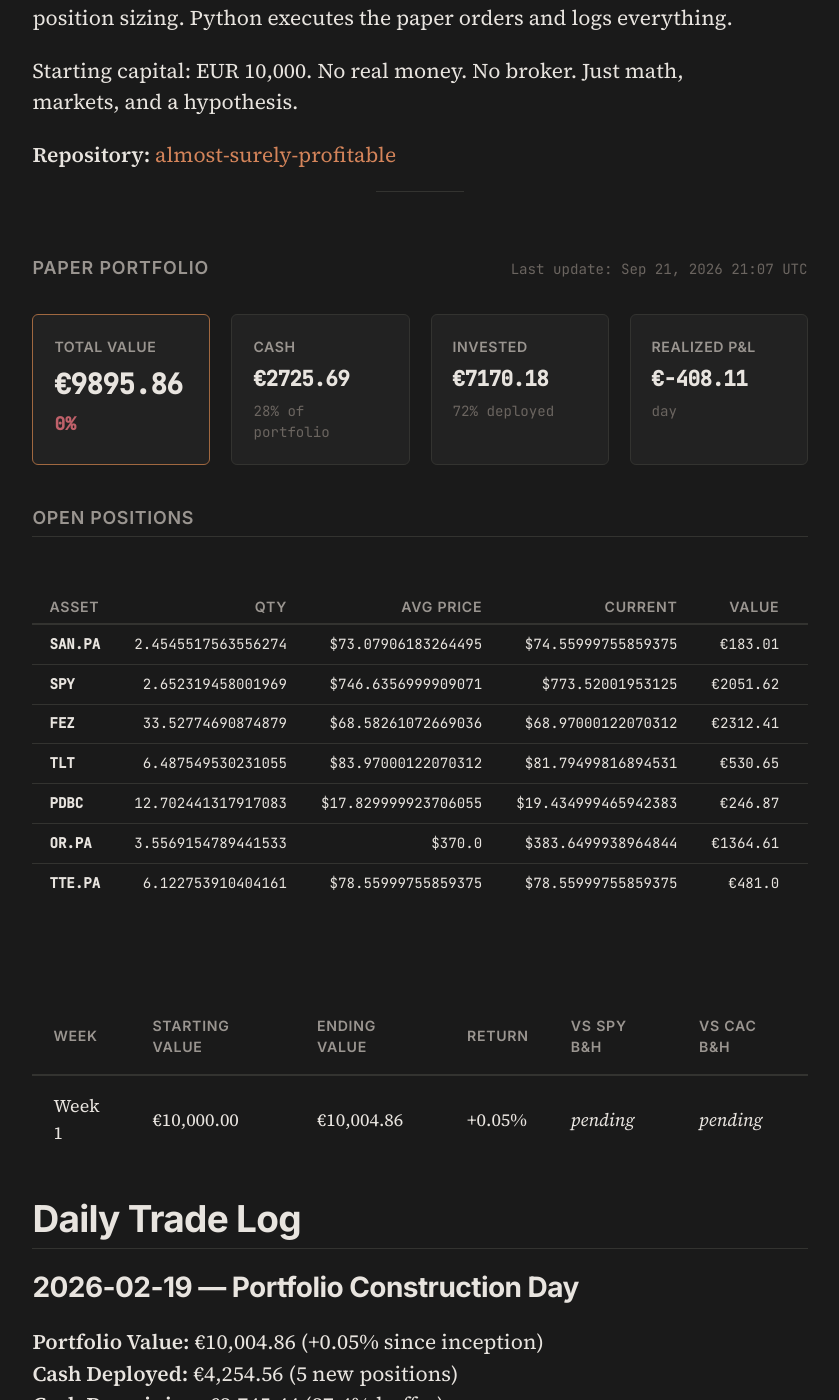
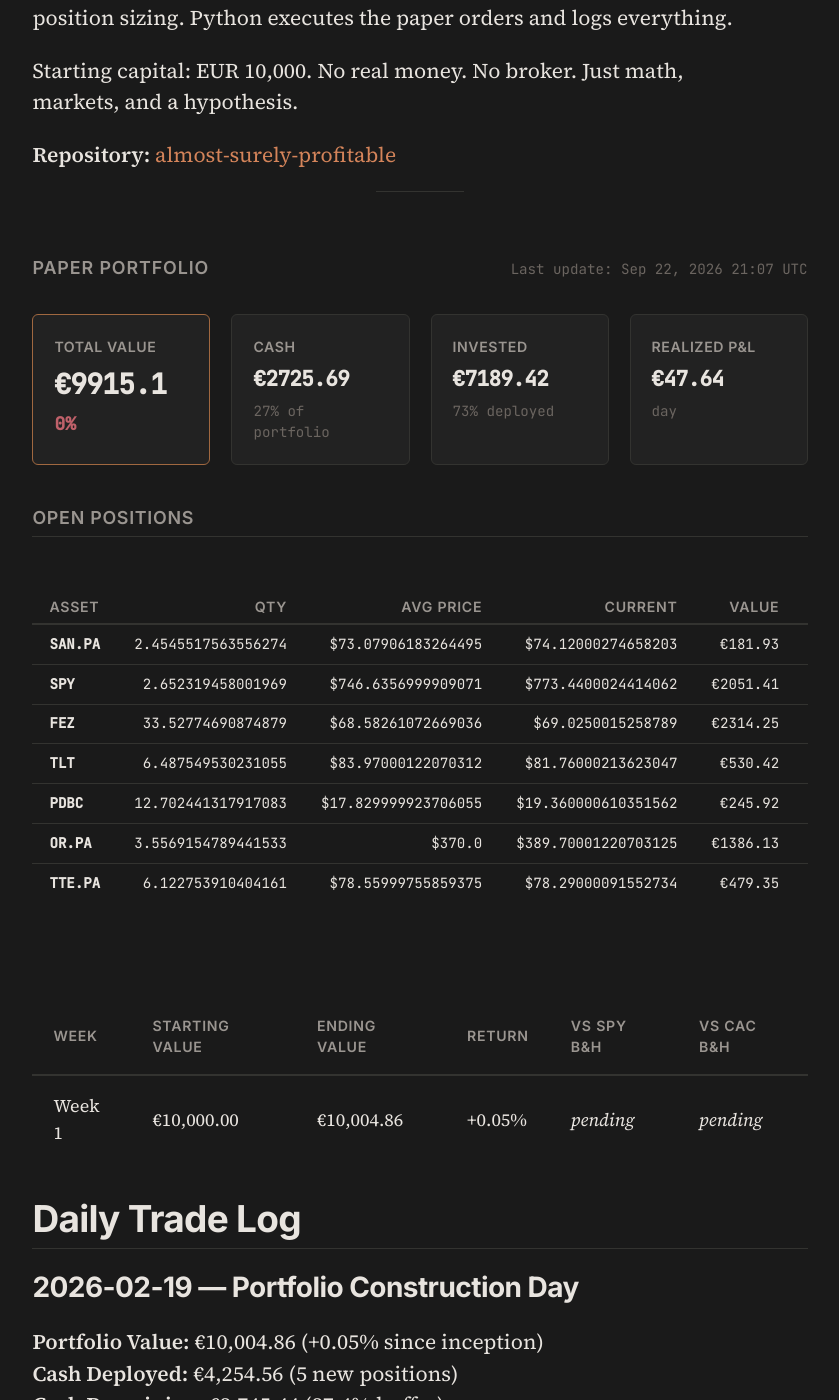
Before and after one commit to Alm0stSurely/alm0stsurely.github.io, a Jekyll site: the page built from trading.md, in a window 1280 px wide and 1400 px high, scrolled down 854 px. Shown: the whole window, without its empty margins (220-1059 px from the left). Built offline with Jekyll 4.4.1, drawn with Linux system fonts in a browser that asks for light colours.

```diff
--- a/_data/portfolio.json
+++ b/_data/portfolio.json
@@ -1,72 +1,72 @@
 {
  "cash": 2725.686682768254,
- "total_realized_pnl": -408.11432713993,
+ "total_realized_pnl": 47.642115472137135,
  "positions": [
   {
    "ticker": "SAN.PA",
    "quantity": 2.4545517563556274,
    "avg_price": 73.07906183264495,
-   "current_price": 74.55999755859375,
-   "market_value": 183.0113729613176,
-   "unrealized_pnl": 3.6350333871774296,
-   "unrealized_pnl_pct": 0.020264843154941238
+   "current_price": 74.12000274658203,
+   "market_value": 181.93138292270686,
+   "unrealized_pnl": 2.5550433485666986,
+   "unrealized_pnl_pct": 0.014244037728903723
   },
   {
    "ticker": "SPY",
    "quantity": 2.652319458001969,
    "avg_price": 746.6356999909071,
-   "current_price": 773.52001953125,
-   "market_value": 2051.6221989567975,
-   "unrealized_pnl": 71.3058038319939,
-   "unrealized_pnl_pct": 0.036007278436686406
+   "current_price": 773.4400024414062,
+   "market_value": 2051.409968072432,
+   "unrealized_pnl": 71.09357294762845,
+   "unrealized_pnl_pct": 0.0359001082466663
   },
   {
    "ticker": "FEZ",
    "quantity": 33.52774690874879,
    "avg_price": 68.58261072669036,
-   "current_price": 68.97000122070312,
-   "market_value": 2312.4087452238296,
-   "unrealized_pnl": 12.9883304381151,
-   "unrealized_pnl_pct": 0.005648523582115581
+   "current_price": 69.0250015258789,
+   "market_value": 2314.252781535667,
+   "unrealized_pnl": 14.832366749952598,
+   "unrealized_pnl_pct": 0.006450480588315922
   },
   {
    "ticker": "TLT",
    "quantity": 6.487549530231055,
    "avg_price": 83.97000122070312,
-   "current_price": 81.79499816894531,
-   "market_value": 530.6491019461912,
-   "unrealized_pnl": -14.110440026682454,
-   "unrealized_pnl_pct": -0.025902143862557778
+   "current_price": 81.76000213623047,
+   "market_value": 530.4220634505921,
+   "unrealized_pnl": -14.337478522281572,
+   "unrealized_pnl_pct": -0.02631891213939582
   },
   {
    "ticker": "PDBC",
    "quantity": 12.702441317917083,
    "avg_price": 17.829999923706055,
-   "current_price": 19.434999465942383,
-   "market_value": 246.87194022988297,
-   "unrealized_pnl": 20.387412500540734,
-   "unrealized_pnl_pct": 0.09001680028626273
+   "current_price": 19.360000610351562,
+   "market_value": 245.91927166782963,
+   "unrealized_pnl": 19.4347439384874,
+   "unrealized_pnl_pct": 0.08581047073428641
   },
   {
    "ticker": "OR.PA",
    "quantity": 3.5569154789441533,
    "avg_price": 370.0,
-   "current_price": 383.6499938964844,
-   "market_value": 1364.6106017872353,
-   "unrealized_pnl": 48.551874577898616,
-   "unrealized_pnl_pct": 0.036891875395903814
+   "current_price": 389.70001220703125,
+   "market_value": 1386.130005563915,
+   "unrealized_pnl": 70.07127835457823,
+   "unrealized_pnl_pct": 0.0532432762352196
   },
   {
    "ticker": "TTE.PA",
    "quantity": 6.122753910404161,
    "avg_price": 78.55999755859375,
-   "current_price": 78.55999755859375,
-   "market_value": 481.00353225322124,
-   "unrealized_pnl": 0.0,
-   "unrealized_pnl_pct": 0.0
+   "current_price": 78.29000091552734,
+   "market_value": 479.3504092510904,
+   "unrealized_pnl": -1.653123002130826,
+   "unrealized_pnl_pct": -0.0034368209197693585
   }
  ],
- "last_updated": "2026-09-21T21:07:05.338262",
- "total_value": 9895.86417612673,
- "positions_value": 7170.177493358476
+ "last_updated": "2026-09-22T21:07:39.794336",
+ "total_value": 9915.102565232486,
+ "positions_value": 7189.415882464233
 }
```
Also changed, not shown: _trading_analysis.md (+34 -44 lines).
